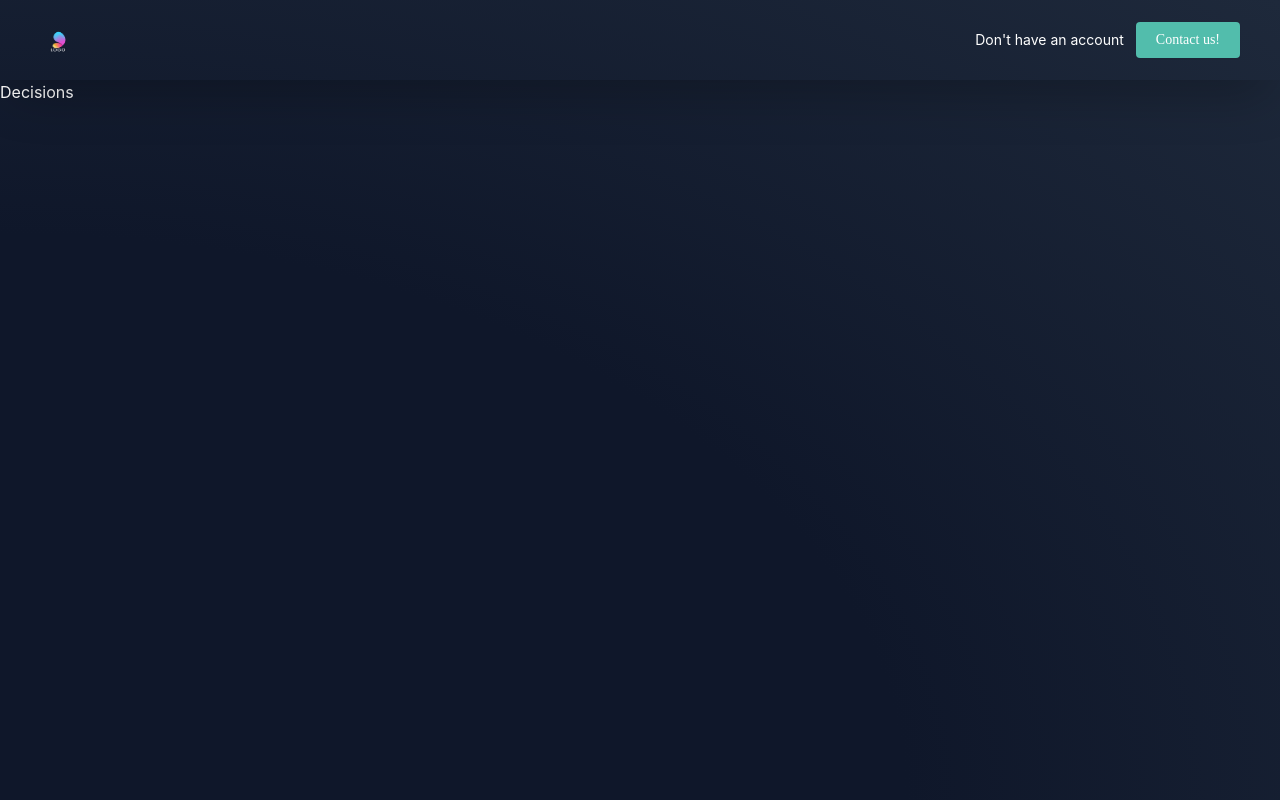
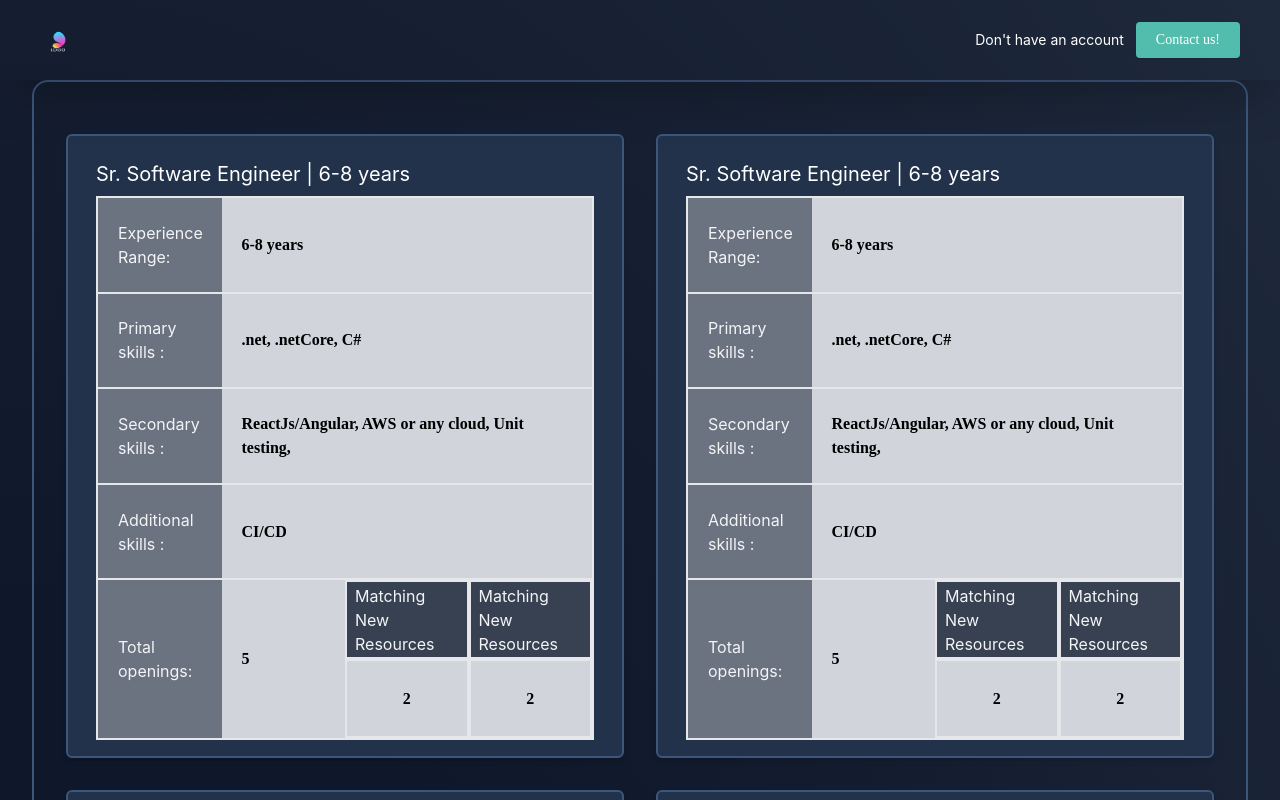
Before and after one commit to Saurabh-stack/structuredapp, a React (Create React App) app: page /decision/1 in a window 1280 px wide. Shown: the top 800 px of the page. Built offline with nearby package versions, Linux system fonts and the light colour scheme.

Commit message:
New Hire Request Cards added

```diff
--- /dev/null
+++ b/src/features/DecisionInfo/components/NewHieringRequest.jsx
@@ -0,0 +1,118 @@
+import CardContainer from "../../../components/shared/card/CardContainer";
+import Card from "../../../components/shared/card";
+import Button from "../../../components/atoms/Button.component";
+import { useNavigate } from "react-router";
+const NewHieringRequest = () => {
+  const navigate = useNavigate();
+  const newHireing = {
+    data: [
+      { id: 11250, critical: "yes", title: "Sr. Software Engineer" },
+      { id: 11251, critical: "yes", title: "Sr. Software Engineer" },
+      { id: 11252, title: "Sr. Software Engineer" },
+      { id: 11253, title: "Sr. Software Engineer" },
+      { id: 11254, title: "Sr. Software Engineer" },
+    ],
+  };
+  const handleHieringDetail = (id) => {
+    navigate(`/hire/${id}`);
+  };
+  return (
+    <CardContainer customClass={`border-0`}>
+      <div className="grid grid-cols-2 gap-8 mt-5 mb-5">
+        {newHireing.data.map((obj) => (
+          <Card title={obj.title + " | 6-8 years"} key={obj.id}>
+            <div
+              className="grid border-2 border-b-0 my-2 w-full mb-5 cursor-pointer"
+              onClick={() => handleHieringDetail(obj.id)}
+            >
+              <div className="border-b-2 grid grid-cols-4">
+                <div className="grid bg-gray-500 text-gray-100 px-5 items-center py-5">
+                  Experience Range:
+                </div>
+                <div className="grid col-span-3 bg-gray-300 text-black font-bold px-5 items-center ">
+                  6-8 years
+                </div>
+              </div>
+              <div className="border-b-2 text-gray-400 grid grid-cols-4">
+                <div className="grid bg-gray-500 text-gray-100 px-5 items-center py-5">
+                  Primary skills :
+                </div>
+                <div className="grid col-span-3 bg-gray-300 text-black font-bold px-5 items-center">
+                  .net, .netCore, C#
+                </div>
+              </div>
+              <div className="border-b-2 text-gray-400 grid grid-cols-4">
+                <div className="grid bg-gray-500 text-gray-100 px-5 items-center py-5">
+                  Secondary skills :
+                </div>
+                <div className="grid col-span-3 bg-gray-300 text-black font-bold px-5 items-center">
+                  ReactJs/Angular, AWS or any cloud, Unit testing,
+                </div>
+              </div>
+              <div className="border-b-2 text-gray-400 grid grid-cols-4">
+                <div className="grid bg-gray-500 text-gray-100 px-5 items-center py-5">
+                  Additional skills :
+                </div>
+                <div className="grid col-span-3 bg-gray-300 text-black font-bold px-5 items-center">
+                  CI/CD
+                </div>
+              </div>
+              <div className="border-b-2 grid grid-cols-4">
+                <div className="grid bg-gray-500 text-gray-100 px-5 items-center py-1">
+                  Total openings:
+                </div>
+                <div className="grid bg-gray-300 text-black font-bold px-5 items-center">
+                  5
+                </div>
+                <div className="grid col-span-2 text-gray-100">
+                  <div className="grid grid-rows-2 bg-gray-700 h-full">
+                    <div className="grid grid-cols-2">
+                      <div className="grid border-2 px-2 items-center justify-center">
+                        Matching New Resources
+                      </div>
+                      <div className="grid border-2 px-2 items-center justify-center">
+                        Matching New Resources
+                      </div>
+                    </div>
+                    <div className="grid grid-cols-2 bg-gray-300 text-black font-bold">
+                      <div className="grid border-2 items-center justify-center">
+                        2
+                      </div>
+                      <div className="grid border-2 items-center justify-center">
+                        2
+                      </div>
+                    </div>
+                  </div>
+                </div>
+              </div>
+              {/*
+              <div className="border-b-2 text-gray-400 grid grid-cols-6">
+                <div className="grid bg-gray-500 text-gray-100 px-5 items-center py-1">
+                  Total openings:
+                </div>
+                <div className="grid bg-gray-300 text-black font-bold px-5 items-center">
+                  5
+                </div>
+                <div className="grid bg-gray-500 text-gray-100 px-5 items-center py-1">
+                  Matching Bench Resources:
+                </div>
+                <div className="grid bg-gray-300 text-black font-bold px-5 items-center">
+                  2
+                </div>
+                <div className="grid bg-gray-500 text-gray-100 px-5 items-center py-1">
+                  Matching New Resources:
+                </div>
+                <div className="grid bg-gray-300 text-black font-bold px-5 items-center">
+                  15
+                </div>
+              </div>
+              */}
+            </div>
+          </Card>
+        ))}
+      </div>
+    </CardContainer>
+  );
+};
+
+export default NewHieringRequest;
--- a/src/pages/Decisions.jsx
+++ b/src/pages/Decisions.jsx
@@ -1,7 +1,11 @@
 import React from "react";
+import { useParams, useNavigate } from "react-router";
+import NewHieringRequest from "../features/DecisionInfo/components/NewHieringRequest";
+const Decisions = () => {
+  const params = useParams();
+  const navigate = useNavigate();
 
-const Decisions = () => {
-  return <div>Decisions</div>;
+  return <NewHieringRequest />;
 };
 
 export default Decisions;
```
